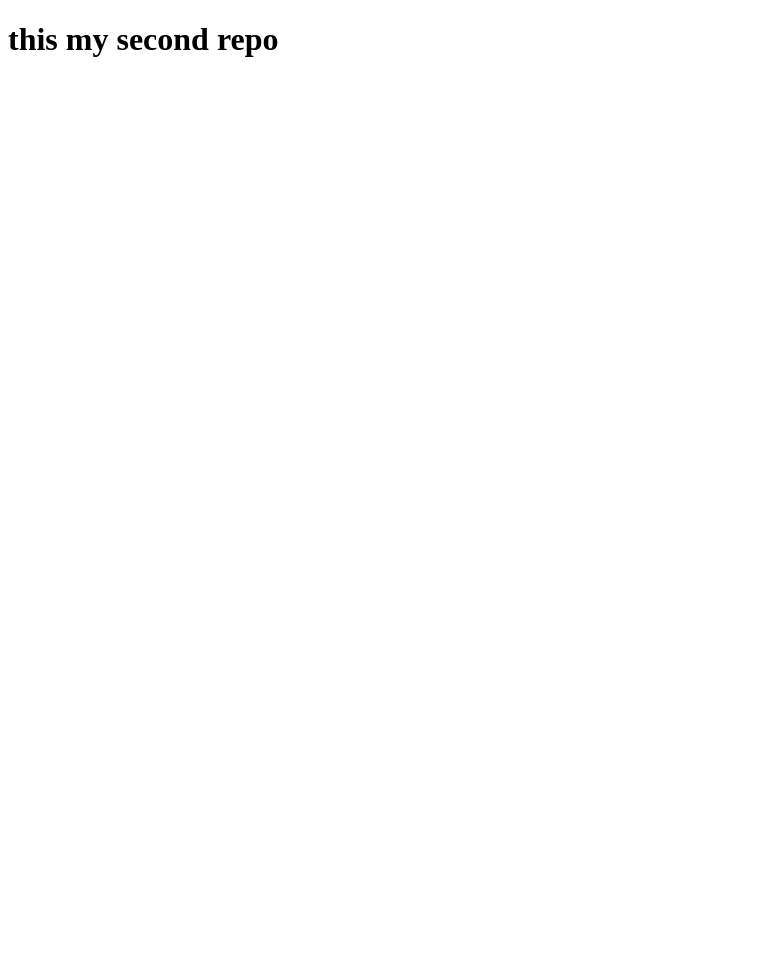
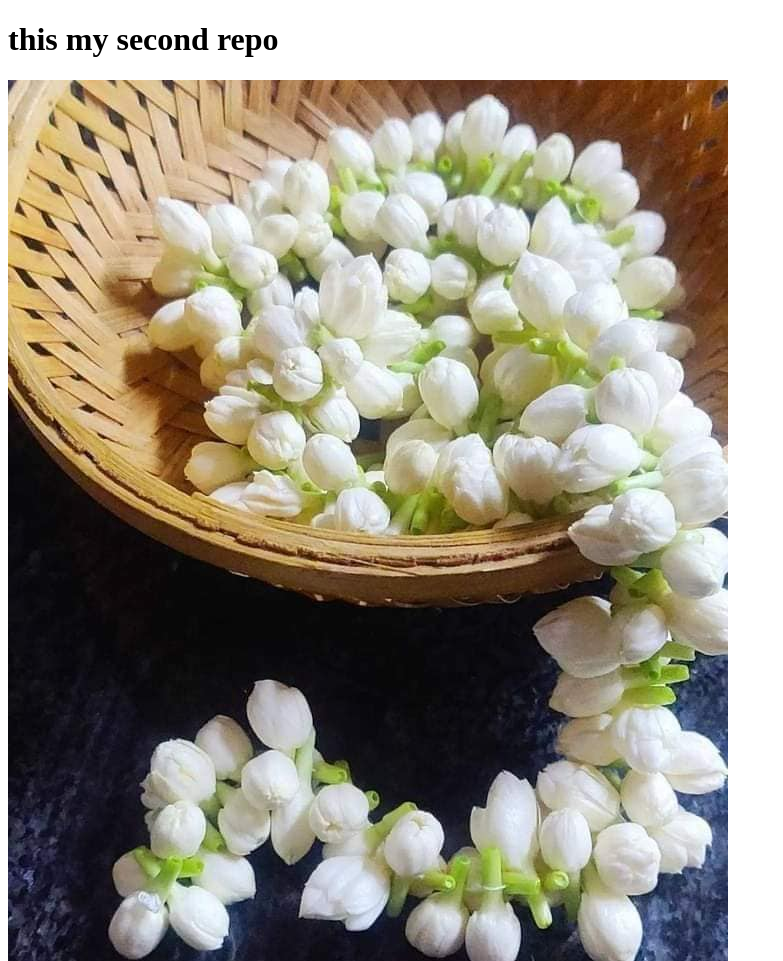
Before and after one commit to afroza-sultana/my-second-repo, a plain HTML site: page index.html in a window 1280 px wide. Shown: the whole page, without its empty margins (0-783 px from the left). Before the commit the page ends 800 px from the top, so only its background shows below. Drawn offline with Linux system fonts and the light colour scheme.

Commit message:
added beli

```diff
--- a/index.html
+++ b/index.html
@@ -8,5 +8,6 @@
 </head>
 <body>
     <h1>this my second repo</h1>
+    <img src="beli.jpg" alt="">
 </body>
 </html>
```
